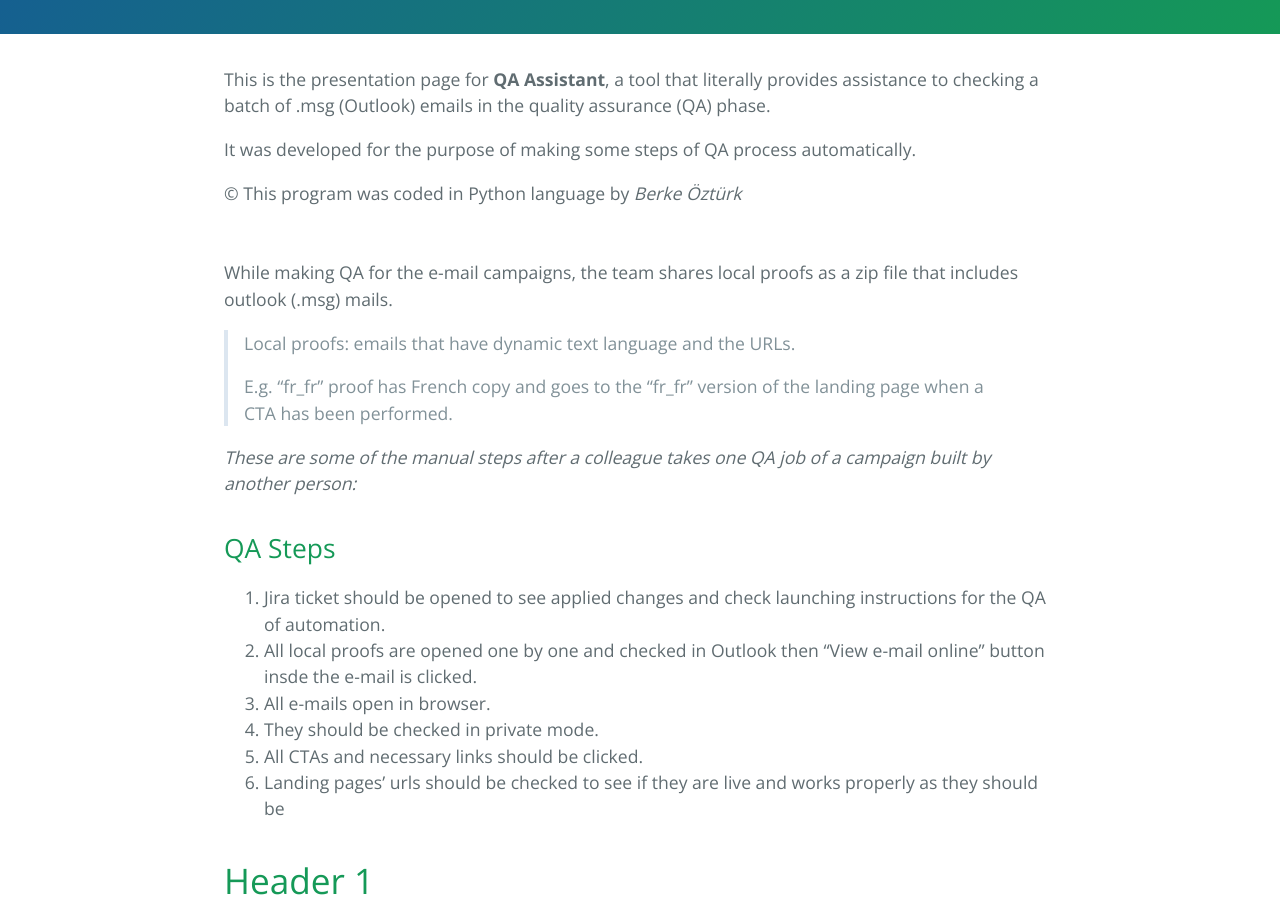
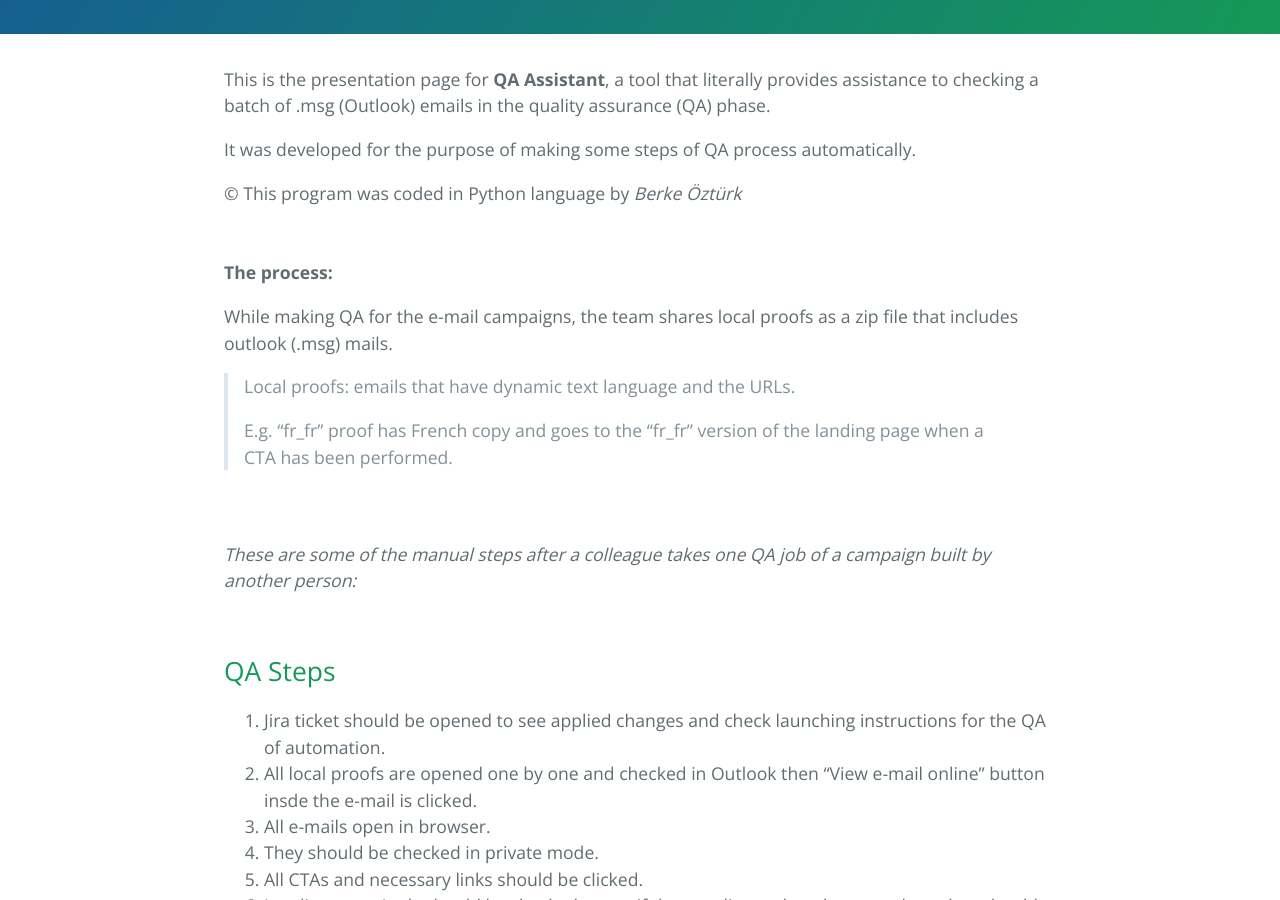
Before and after one commit to berkeozturk/QA-Assistant, a Jekyll site: the page built from index.md, in a window 1280 px wide and 900 px high, scrolled down 349 px. Built offline with Jekyll 4.4.1, drawn with Linux system fonts in a browser that asks for light colours.

Commit message:
Update index.md

```diff
--- a/index.md
+++ b/index.md
@@ -10,18 +10,17 @@ It was developed for the purpose of making some steps of QA process automaticall
 
 © This program was coded in Python language by _Berke Öztürk_
 <br><br><br>
+**The process:**
+
 While making QA for the e-mail campaigns, the team shares local proofs as a zip file that includes outlook (.msg) mails.
 
 > Local proofs: emails that have dynamic text language and the URLs.
 >
 > E.g. "fr_fr" proof has French copy and goes to the "fr_fr" version of the landing page when a CTA has been performed.
 
-
-
+<br><br>
 _These are some of the manual steps after a colleague takes one QA job of a campaign built by another person:_
-
-
-
+<br><br>
 ## QA Steps
 
 1.  Jira ticket should be opened to see applied changes and check launching instructions for the QA of automation.
```
